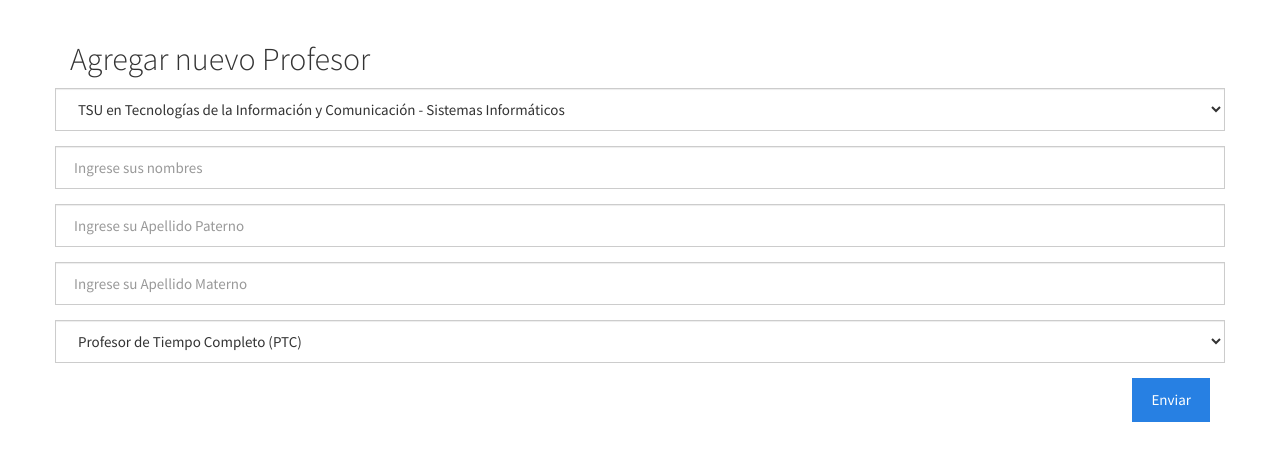
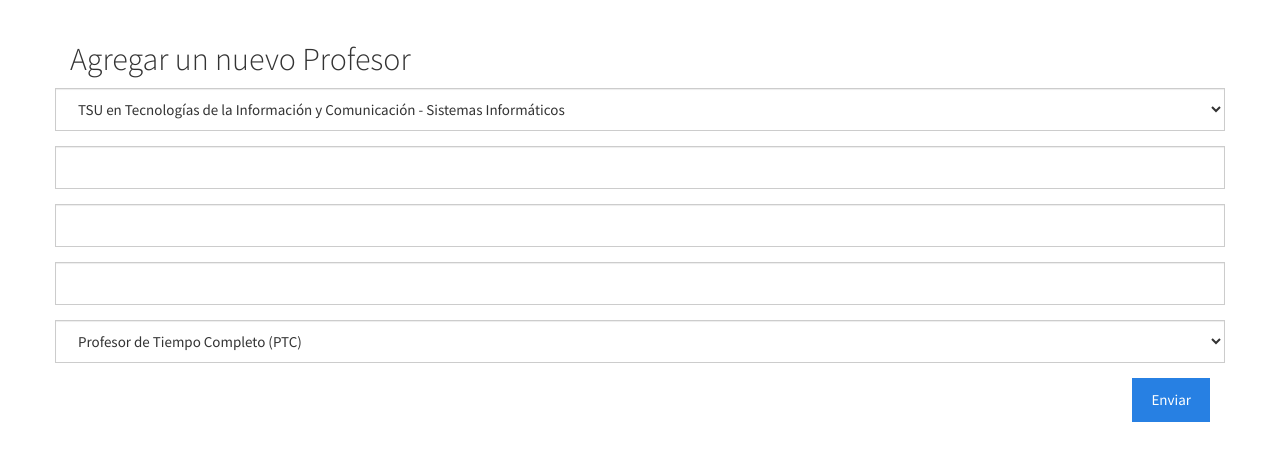
Before and after one commit to ITMotion/SUC, a PHP site: page /views/Profesorfrm.php in a window 1280 px wide. Shown: the part 73-534 px from the top of the page. Run offline with PHP 8.4, Linux system fonts and the light colour scheme; data comes from the database, SQL or seed files in the repository.

Commit message:
cambios
Modulo de profesores

```diff
--- a/views/Profesorfrm.php
+++ b/views/Profesorfrm.php
@@ -3,47 +3,45 @@
 <html>
 	<head>
 		<meta charset="UTF-8">
-		<title>SUC (Sistema Unico de Calificaicones)</title>
+		<title>SUC: Sistema Unico de Calificaciones</title>
 		<link rel="stylesheet" href="../css/bootstrap.min.css">
 		<?php
+			//Se llama la clase que contiene la consulta SQL
 			include_once("../model/DAOprof.php");
-			$db = new DAOprof();
+			$db = new DAOprof(); //Se crea la BD de DAOprof
 			$carreras = $db->getCarreras();
 		?>
 	</head>
 	<body>
 		<?php include_once("menu.html") ?>
-
 		<div class="container">
-			<h2>Agregar nuevo Profesor</h2>
-			<form action="../model/Profesor-asignarProfesor.php" method="POST" class="form-horizontal">
+			<h2>Agregar un nuevo Profesor</h2>
+			<form action="../model/Profesor-asignarProfesor.php" methos="POST" class="form-horizontal">
 				<div class="form-group">
 					<select name="carrera" id="carrera" class="form-control" onchange"getCarreras(value)">
 						<?php
 							if(!empty($carreras))
 							{
-							foreach ($carreras as $carrera)
+								foreach ($carreras as $carreras)
 								{
-							echo "<option value='$carrera->codigo'>$carrera->descripcion</option>";
+									//Con el echo se muesran las carreras
+									echo "<option value='$carreras->codigo'>$carreras->descripcion</option>";
 								}
 							}
 						?>
 					</select>
 				</div>
 				<div class="form-group">
-		<input name="nombres" id="nombres" class="form-control" placeholder="Ingrese sus nombres">
+					<input name="nombres" id="nombres" class="form-control" plaeceholder="Ingrese su nombre(s)">
 				</div>
-
 				<div class="form-group">
-		<input name="paterno" id="paterno" class="form-control" placeholder="Ingrese su Apellido Paterno">
+					<input name="paterno" id="paterno" class="form-control" plaeceholder="Ingrese su Apellido Paterno">
 				</div>
-
 				<div class="form-group">
-		<input name="materno" id="materno" class="form-control" placeholder="Ingrese su Apellido Materno">
+					<input name="materno" id="materno" class="form-control" plaeceholder="Ingrese su Apellido Materno">
 				</div>
-
 				<div class="form-group">
-		<select name="tipo" id="tipo" class="form-control" placeholder="Seleccione el tipo de profesor">
+					<select name="tipo" id="tipo" class="form-control" plaeceholder="Seleccione su tipo de profesor">
 						<option value="PTC">Profesor de Tiempo Completo (PTC)</option>
 						<option value="PA">Profesor de Asignatura (PA)</option>
 					</select>
```
Lines whose indentation alone changed are shown as unchanged.
